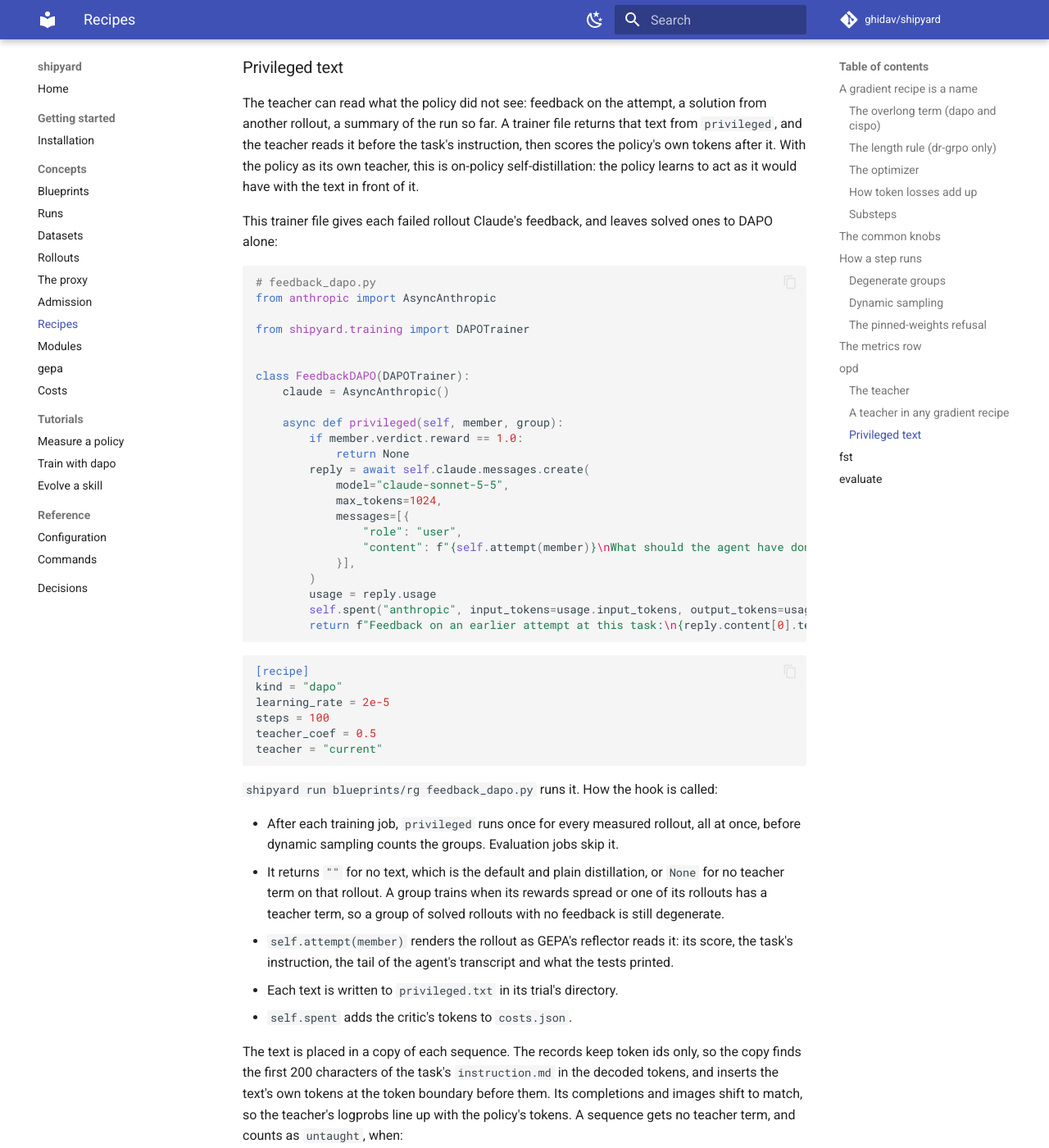
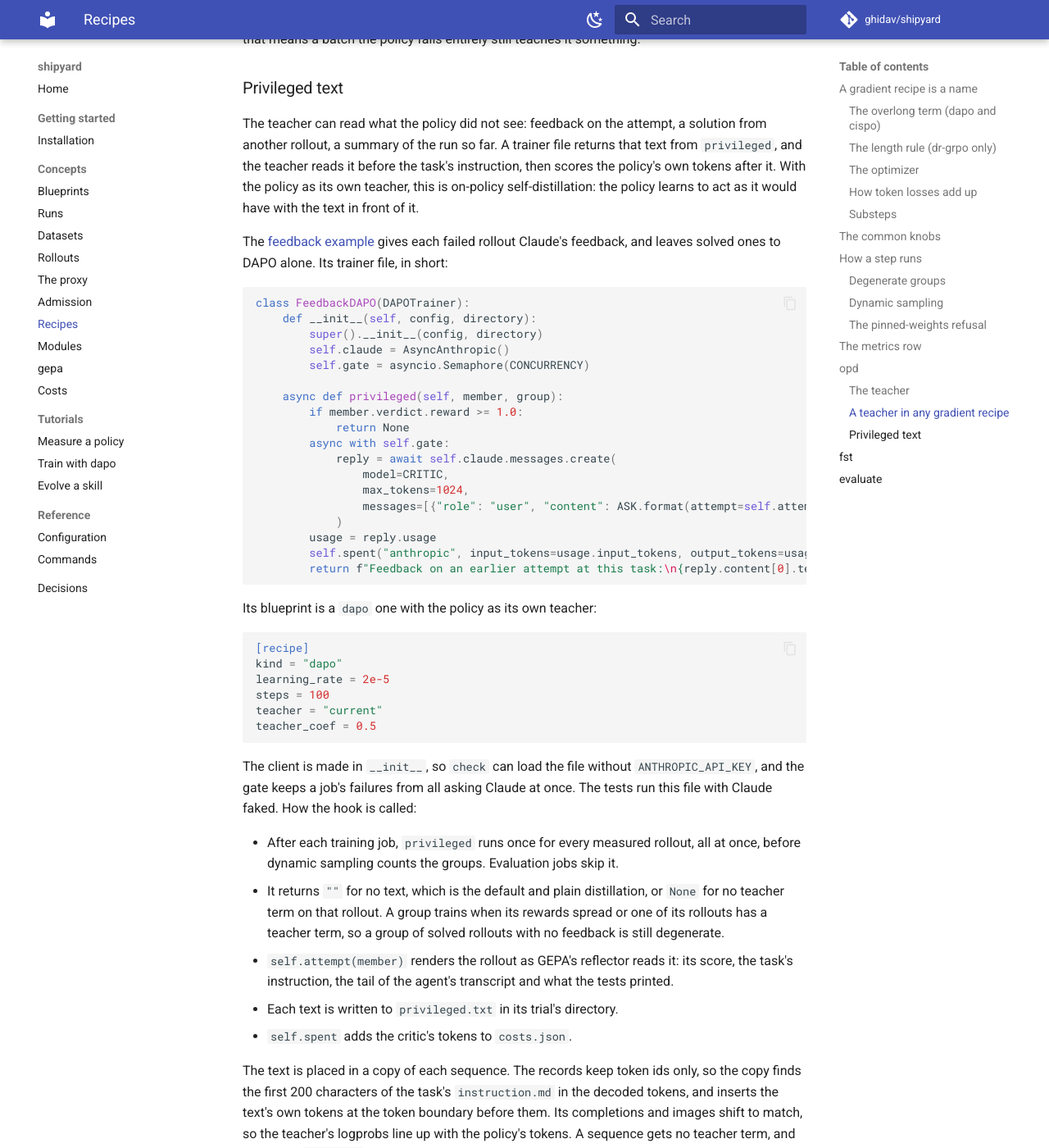
Before and after one commit to ghidav/shipyard, an MkDocs documentation site: the page built from docs/concepts/recipes.md, in a window 1280 px wide and 1400 px high, scrolled down 11834 px. Shown: the whole window at 82% size. Built offline with MkDocs 1.6.1 and Material for MkDocs 9.7.7, drawn with Linux system fonts in a browser that asks for light colours; comment, search, counter and statistics services are not loaded; some of the changed text lies outside the part shown.

Commit message:
An example of DAPO with Claude's feedback, taught through the policy itself
examples/blueprints/feedback-dapo-reasoning-gym is a dapo blueprint with teacher = "current"
and a trainer.py that asks Claude for feedback on each failed rollout. The trainer tests now
run that file, with `anthropic` stubbed and Claude faked, so the example cannot drift from what
is tested. The resolution line says groups with equal rewards are kept when the teacher scores
a rollout, which holds for a trainer that gives some rollouts no teacher term.

Co-Authored-By: Claude Opus 5.5 <noreply@anthropic.com>

````diff
--- a/docs/concepts/recipes.md
+++ b/docs/concepts/recipes.md
@@ -400,44 +400,45 @@ teacher reads it before the task's instruction, then scores the policy's own tok
 policy as its own teacher, this is on-policy self-distillation: the policy learns to act as it would
 have with the text in front of it.
 
-This trainer file gives each failed rollout Claude's feedback, and leaves solved ones to DAPO alone:
+The [feedback example](https://github.com/ghidav/shipyard/tree/main/examples/blueprints/feedback-dapo-reasoning-gym)
+gives each failed rollout Claude's feedback, and leaves solved ones to DAPO alone. Its trainer
+file, in short:
 
 ```python
-# feedback_dapo.py
-from anthropic import AsyncAnthropic
-
-from shipyard.training import DAPOTrainer
-
-
 class FeedbackDAPO(DAPOTrainer):
-    claude = AsyncAnthropic()
+    def __init__(self, config, directory):
+        super().__init__(config, directory)
+        self.claude = AsyncAnthropic()
+        self.gate = asyncio.Semaphore(CONCURRENCY)
 
     async def privileged(self, member, group):
-        if member.verdict.reward == 1.0:
+        if member.verdict.reward >= 1.0:
             return None
-        reply = await self.claude.messages.create(
-            model="claude-sonnet-5-5",
-            max_tokens=1024,
-            messages=[{
-                "role": "user",
-                "content": f"{self.attempt(member)}\nWhat should the agent have done differently?",
-            }],
-        )
+        async with self.gate:
+            reply = await self.claude.messages.create(
+                model=CRITIC,
+                max_tokens=1024,
+                messages=[{"role": "user", "content": ASK.format(attempt=self.attempt(member))}],
+            )
         usage = reply.usage
         self.spent("anthropic", input_tokens=usage.input_tokens, output_tokens=usage.output_tokens)
         return f"Feedback on an earlier attempt at this task:\n{reply.content[0].text}\n\n"
 ```
+
+Its blueprint is a `dapo` one with the policy as its own teacher:
 
 ```toml
 [recipe]
 kind = "dapo"
 learning_rate = 2e-5
 steps = 100
+teacher = "current"
 teacher_coef = 0.5
-teacher = "current"
 ```
 
-`shipyard run blueprints/rg feedback_dapo.py` runs it. How the hook is called:
+The client is made in `__init__`, so `check` can load the file without `ANTHROPIC_API_KEY`, and
+the gate keeps a job's failures from all asking Claude at once. The tests run this file with Claude
+faked. How the hook is called:
 
 - After each training job, `privileged` runs once for every measured rollout, all at once, before
   dynamic sampling counts the groups. Evaluation jobs skip it.
````
Also changed, not shown: other parts of docs/concepts/recipes.md (+3 -3 lines), examples/README.md (+17 -0 lines), 5 other files.
